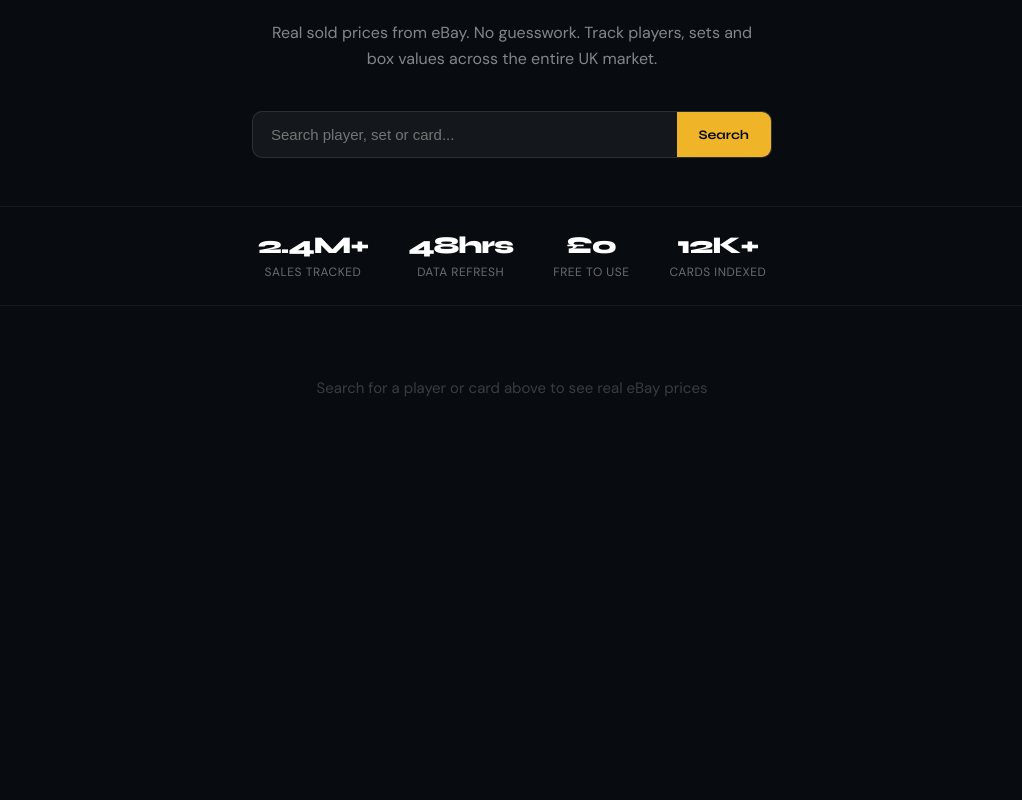
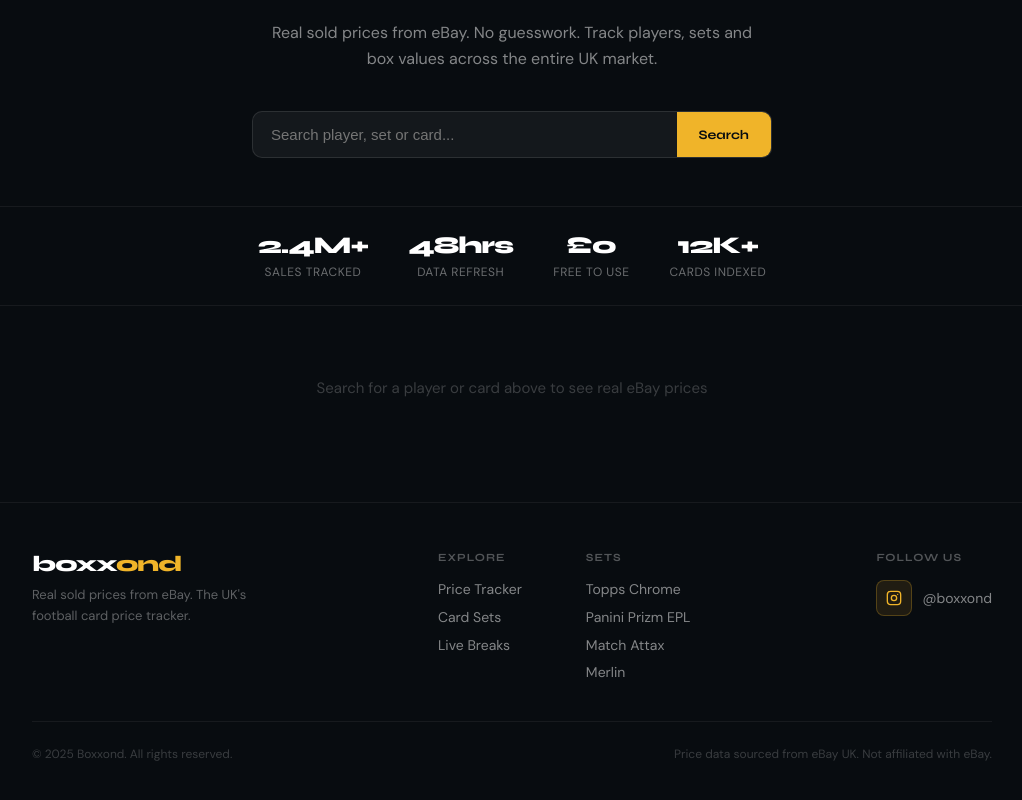
Before and after one commit to BoxxondMike/Boxxond, a Next.js app: page / in a window 1280 px wide. Shown: the part 401-1201 px from the top of the page, without its empty margins (128-1150 px from the left). Before the commit the page ends 839 px from the top, so only its background shows below. Built offline with nearby package versions, Linux system fonts and the light colour scheme.

Commit message:
add footer with social links

```diff
--- a/app/layout.tsx
+++ b/app/layout.tsx
@@ -1,6 +1,7 @@
 import type { Metadata } from "next";
 import { Syne, DM_Sans } from "next/font/google";
 import "./globals.css";
+import Link from "next/link";
 
 const syne = Syne({
   subsets: ["latin"],
@@ -28,6 +29,76 @@ export default function RootLayout({
     <html lang="en">
       <body className={`${syne.variable} ${dmSans.variable}`}>
         {children}
+
+        {/* Footer */}
+        <footer style={{ borderTop: "1px solid rgba(255,255,255,0.06)", background: "#080c10", padding: "3rem 2rem", marginTop: "4rem" }}>
+          <div style={{ maxWidth: "960px", margin: "0 auto" }}>
+
+            {/* Top row */}
+            <div style={{ display: "flex", justifyContent: "space-between", alignItems: "flex-start", flexWrap: "wrap", gap: "2rem", marginBottom: "2.5rem" }}>
+
+              {/* Logo and tagline */}
+              <div>
+                <div style={{ fontFamily: "var(--font-syne)", fontWeight: 800, fontSize: "22px", letterSpacing: "-1px", color: "#fff", marginBottom: "0.5rem" }}>
+                  boxx<span style={{ color: "#f0b429" }}>ond</span>
+                </div>
+                <div style={{ fontSize: "13px", color: "rgba(255,255,255,0.35)", maxWidth: "220px", lineHeight: 1.6 }}>
+                  Real sold prices from eBay. The UK's football card price tracker.
+                </div>
+              </div>
+
+              {/* Links */}
+              <div style={{ display: "flex", gap: "4rem", flexWrap: "wrap" }}>
+                <div>
+                  <div style={{ fontSize: "11px", color: "rgba(255,255,255,0.3)", textTransform: "uppercase", letterSpacing: "1px", marginBottom: "1rem", fontFamily: "var(--font-syne)", fontWeight: 700 }}>Explore</div>
+                  <div style={{ display: "flex", flexDirection: "column", gap: "0.6rem" }}>
+                    <Link href="/" style={{ fontSize: "14px", color: "rgba(255,255,255,0.5)", textDecoration: "none" }}>Price Tracker</Link>
+                    <Link href="/sets" style={{ fontSize: "14px", color: "rgba(255,255,255,0.5)", textDecoration: "none" }}>Card Sets</Link>
+                    <a href="#" style={{ fontSize: "14px", color: "rgba(255,255,255,0.5)", textDecoration: "none" }}>Live Breaks</a>
+                  </div>
+                </div>
+
+                <div>
+                  <div style={{ fontSize: "11px", color: "rgba(255,255,255,0.3)", textTransform: "uppercase", letterSpacing: "1px", marginBottom: "1rem", fontFamily: "var(--font-syne)", fontWeight: 700 }}>Sets</div>
+                  <div style={{ display: "flex", flexDirection: "column", gap: "0.6rem" }}>
+                    <Link href="/sets/topps-chrome" style={{ fontSize: "14px", color: "rgba(255,255,255,0.5)", textDecoration: "none" }}>Topps Chrome</Link>
+                    <Link href="/sets/panini-prizm-epl" style={{ fontSize: "14px", color: "rgba(255,255,255,0.5)", textDecoration: "none" }}>Panini Prizm EPL</Link>
+                    <Link href="/sets/topps-match-attax" style={{ fontSize: "14px", color: "rgba(255,255,255,0.5)", textDecoration: "none" }}>Match Attax</Link>
+                    <Link href="/sets/merlin" style={{ fontSize: "14px", color: "rgba(255,255,255,0.5)", textDecoration: "none" }}>Merlin</Link>
+                  </div>
+                </div>
+              </div>
+
+              {/* Social */}
+              <div>
+                <div style={{ fontSize: "11px", color: "rgba(255,255,255,0.3)", textTransform: "uppercase", letterSpacing: "1px", marginBottom: "1rem", fontFamily: "var(--font-syne)", fontWeight: 700 }}>Follow Us</div>
+                <a href="https://instagram.com/boxxond" target="_blank" rel="noopener noreferrer" style={{ display: "flex", alignItems: "center", gap: "10px", textDecoration: "none" }}>
+                  <div style={{ width: "36px", height: "36px", background: "rgba(240,180,41,0.1)", border: "1px solid rgba(240,180,41,0.25)", borderRadius: "8px", display: "flex", alignItems: "center", justifyContent: "center" }}>
+                    <svg width="16" height="16" viewBox="0 0 24 24" fill="none" stroke="#f0b429" strokeWidth="2" strokeLinecap="round" strokeLinejoin="round">
+                      <rect x="2" y="2" width="20" height="20" rx="5" ry="5"/>
+                      <circle cx="12" cy="12" r="4"/>
+                      <circle cx="17.5" cy="6.5" r="1" fill="#f0b429" stroke="none"/>
+                    </svg>
+                  </div>
+                  <span style={{ fontSize: "14px", color: "rgba(255,255,255,0.5)" }}>@boxxond</span>
+                </a>
+              </div>
+
+            </div>
+
+            {/* Bottom row */}
+            <div style={{ borderTop: "1px solid rgba(255,255,255,0.06)", paddingTop: "1.5rem", display: "flex", justifyContent: "space-between", alignItems: "center", flexWrap: "wrap", gap: "1rem" }}>
+              <div style={{ fontSize: "12px", color: "rgba(255,255,255,0.2)" }}>
+                © 2025 Boxxond. All rights reserved.
+              </div>
+              <div style={{ fontSize: "12px", color: "rgba(255,255,255,0.2)" }}>
+                Price data sourced from eBay UK. Not affiliated with eBay.
+              </div>
+            </div>
+
+          </div>
+        </footer>
+
       </body>
     </html>
   );
```
